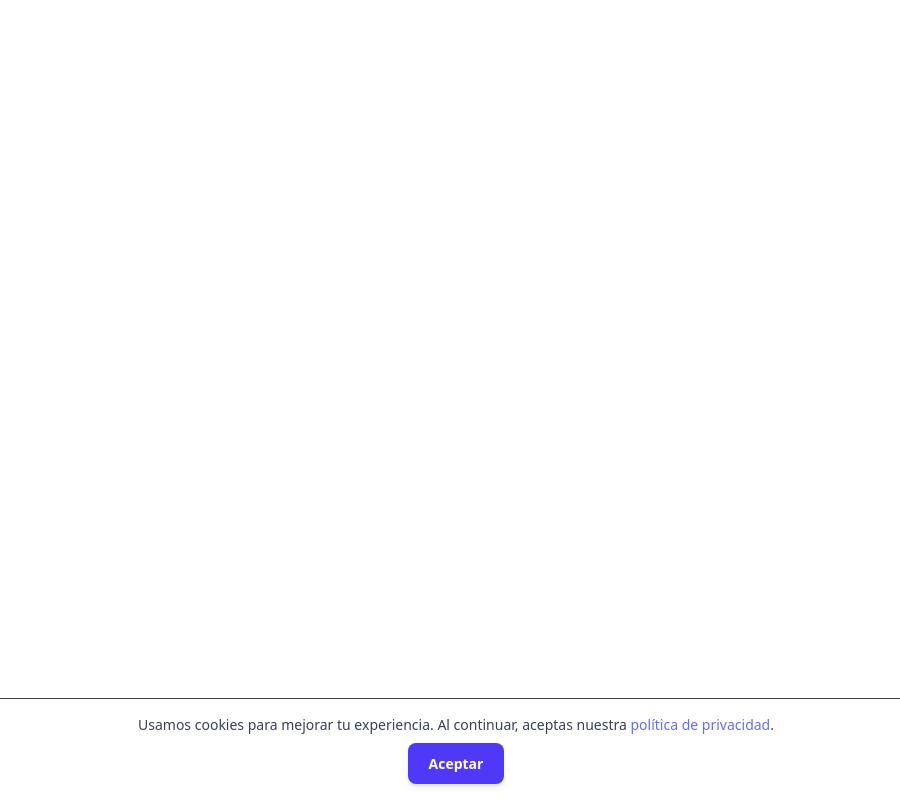
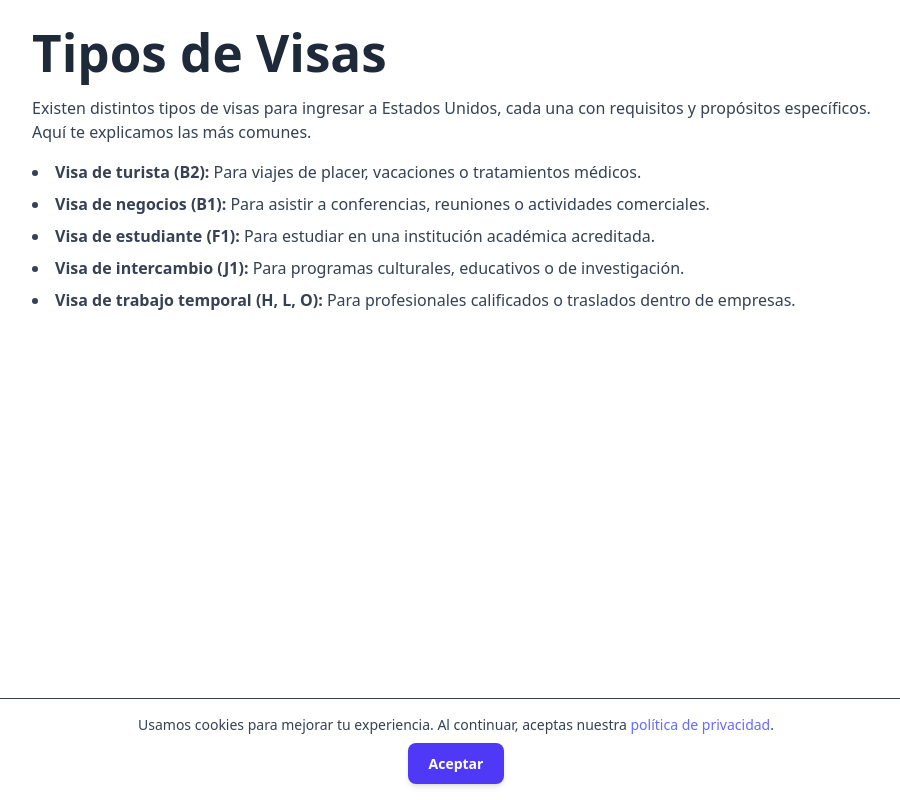
Before and after one commit to IrvDelgado/VisaEligibilityFront, a React (Vite) app: page /tipos-de-visas in a window 1280 px wide. Shown: the whole page, without its empty margins (184-1084 px from the left). Built offline with nearby package versions, Linux system fonts and the light colour scheme.

Commit message:
created pages for orighinal content

```diff
--- a/src/App.jsx
+++ b/src/App.jsx
@@ -3,6 +3,9 @@ import { BrowserRouter as Router, Routes, Route } from 'react-router-dom'
 import Home from './components/Home'
 import Privacidad from './components/Privacidad'
 import Terminos from './components/Terminos'
+import TiposDeVisas from './components/TiposDeVisas'
+import DocumentacionRecomendada from './components/DocumentacionRecomendada'
+import ConsejosEntrevista from './components/ConsejosEntrevista'
 
 export default function App() {
   const [accepted, setAccepted] = useState(() => {
@@ -22,6 +25,9 @@ export default function App() {
           <Route path="/" element={<Home />} />
           <Route path="/privacidad" element={<Privacidad />} />
           <Route path="/terminos" element={<Terminos />} />
+          <Route path="/tipos-de-visas" element={<TiposDeVisas />} />
+          <Route path="/documentacion-recomendada" element={<DocumentacionRecomendada />} />
+          <Route path="/consejos-entrevista" element={<ConsejosEntrevista />} />
         </Routes>
       </Router>
 
--- /dev/null
+++ b/src/components/ConsejosEntrevista.jsx
@@ -0,0 +1,17 @@
+export default function ConsejosEntrevista() {
+  return (
+    <div className="max-w-4xl mx-auto p-6">
+      <h1 className="text-3xl font-bold mb-4 text-gray-800">Consejos para la Entrevista</h1>
+      <p className="text-gray-700 mb-4">
+        La entrevista consular es un paso clave. Aquí te damos consejos prácticos para tener éxito:
+      </p>
+      <ul className="list-disc list-inside text-gray-700 space-y-2">
+        <li><strong>Llega puntual</strong> y bien vestido. La primera impresión cuenta.</li>
+        <li><strong>Responde con sinceridad</strong> y seguridad. No inventes información.</li>
+        <li><strong>Habla claro</strong> y directo. Evita respuestas largas o confusas.</li>
+        <li><strong>Lleva tus documentos organizados</strong> y listos para mostrar.</li>
+        <li><strong>No entres en pánico</strong> si te niegan la visa. Puedes volver a intentarlo mejor preparado.</li>
+      </ul>
+    </div>
+  );
+}
--- /dev/null
+++ b/src/components/DocumentacionRecomendada.jsx
@@ -0,0 +1,18 @@
+export default function DocumentacionRecomendada() {
+  return (
+    <div className="max-w-4xl mx-auto p-6">
+      <h1 className="text-3xl font-bold mb-4 text-gray-800">Documentación Recomendada</h1>
+      <p className="text-gray-700 mb-4">
+        Preparar la documentación adecuada es clave para tu entrevista de visa. A continuación te mostramos qué debes llevar:
+      </p>
+      <ul className="list-disc list-inside text-gray-700 space-y-2">
+        <li><strong>Pasaporte vigente</strong> (válido por al menos 6 meses después del viaje).</li>
+        <li><strong>Formulario DS-160</strong> completado y confirmado.</li>
+        <li><strong>Comprobante de pago</strong> de la tasa de solicitud.</li>
+        <li><strong>Carta de cita</strong> para la entrevista consular.</li>
+        <li><strong>Pruebas de arraigo</strong>: empleo, estudios, bienes, vínculos familiares.</li>
+        <li><strong>Motivo del viaje</strong>: reservaciones, invitaciones o itinerario.</li>
+      </ul>
+    </div>
+  );
+}
--- /dev/null
+++ b/src/components/TiposDeVisas.jsx
@@ -0,0 +1,17 @@
+export default function TiposDeVisas() {
+  return (
+    <div className="max-w-4xl mx-auto p-6">
+      <h1 className="text-3xl font-bold mb-4 text-gray-800">Tipos de Visas</h1>
+      <p className="text-gray-700 mb-4">
+        Existen distintos tipos de visas para ingresar a Estados Unidos, cada una con requisitos y propósitos específicos. Aquí te explicamos las más comunes.
+      </p>
+      <ul className="list-disc list-inside text-gray-700 space-y-2">
+        <li><strong>Visa de turista (B2):</strong> Para viajes de placer, vacaciones o tratamientos médicos.</li>
+        <li><strong>Visa de negocios (B1):</strong> Para asistir a conferencias, reuniones o actividades comerciales.</li>
+        <li><strong>Visa de estudiante (F1):</strong> Para estudiar en una institución académica acreditada.</li>
+        <li><strong>Visa de intercambio (J1):</strong> Para programas culturales, educativos o de investigación.</li>
+        <li><strong>Visa de trabajo temporal (H, L, O):</strong> Para profesionales calificados o traslados dentro de empresas.</li>
+      </ul>
+    </div>
+  );
+}
```
